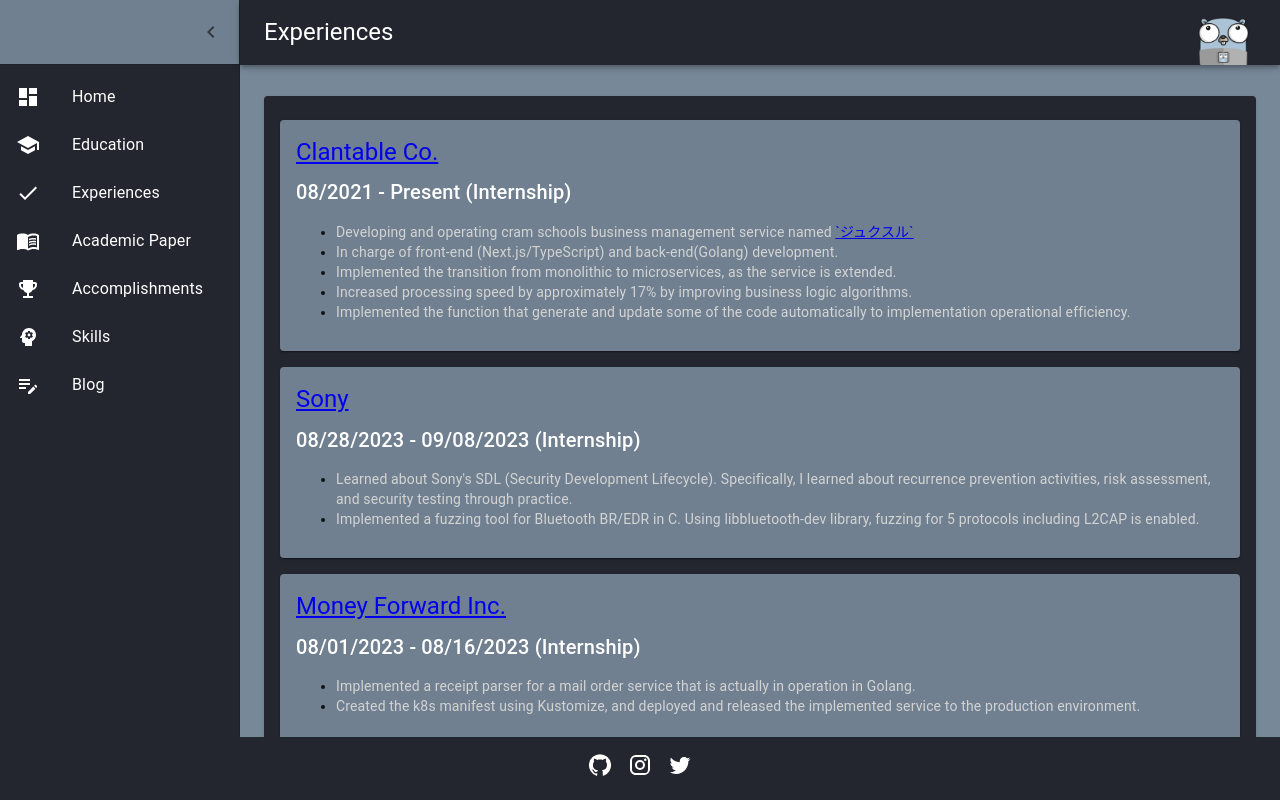
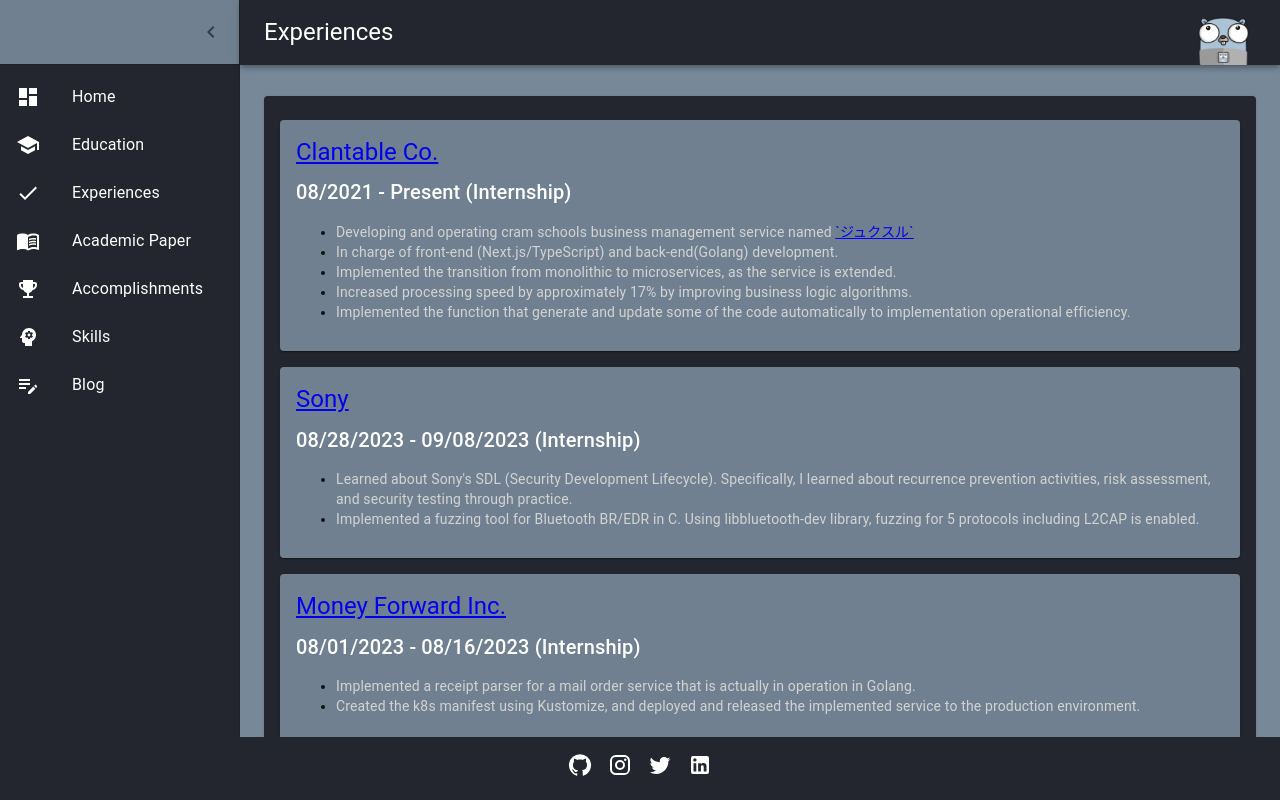
Before and after one commit to trapedev/trapedev.github.io, a React (Create React App) app in the folder app/: page /#/experiences in a window 1280 px wide. Built offline with nearby package versions, Linux system fonts and the light colour scheme.

Commit message:
commit all changes

```diff
--- a/app/src/components/views/template.tsx
+++ b/app/src/components/views/template.tsx
@@ -29,7 +29,7 @@ import { WINDOW_INNER_HEIGHT } from "models/constants";
 // ** Views Import
 import ListItems from "pages/list/listItems";
 import { Container } from "@mui/material";
-import { GitHub, Instagram, Twitter } from "@mui/icons-material";
+import { GitHub, Instagram, LinkedIn, Twitter } from "@mui/icons-material";
 
 import "./template.css";
 
@@ -217,6 +217,10 @@ export default function Template(props: TemplateProps) {
               url={"https://twitter.com/trape_dev"}
               data={<Twitter sx={{ ml: 1, mr: 1, color: "white" }} />}
             />
+            <HyperLink
+              url="https://www.linkedin.com/in/keiichiro-kimura-aaab62291"
+              data={<LinkedIn sx={{ ml: 1, mr: 1, color: "white" }} />}
+            />
           </Container>
         </Footer>
       </Box>
--- a/app/src/pages/experiences.tsx
+++ b/app/src/pages/experiences.tsx
@@ -102,7 +102,7 @@ const Experiences = () => {
             <DoubleTitle
               title1={"Kobe University"}
               hyperLink1="http://www.eng.kobe-u.ac.jp/en/"
-              title2={"Osaka Chamber of Commerce and Industory"}
+              title2={"Osaka Chamber of Commerce and Industry"}
               hyperLink2="https://www.osaka.cci.or.jp/e/"
             />
             <SubTitle title={"11/2020 - 05/2021 (Reserch Assistant)"} />
```
Also changed, not shown: 8 other files (tests, documents, lock files or other folders).
